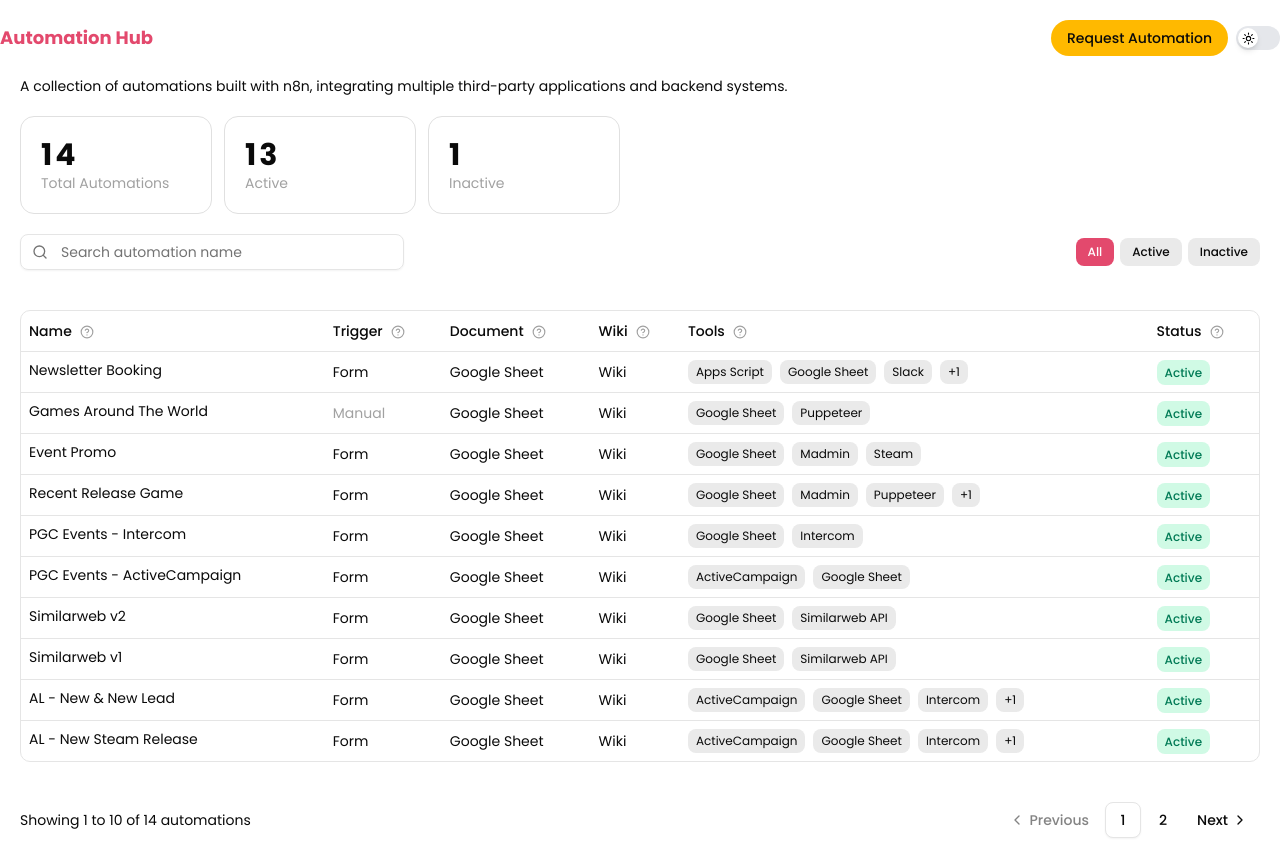
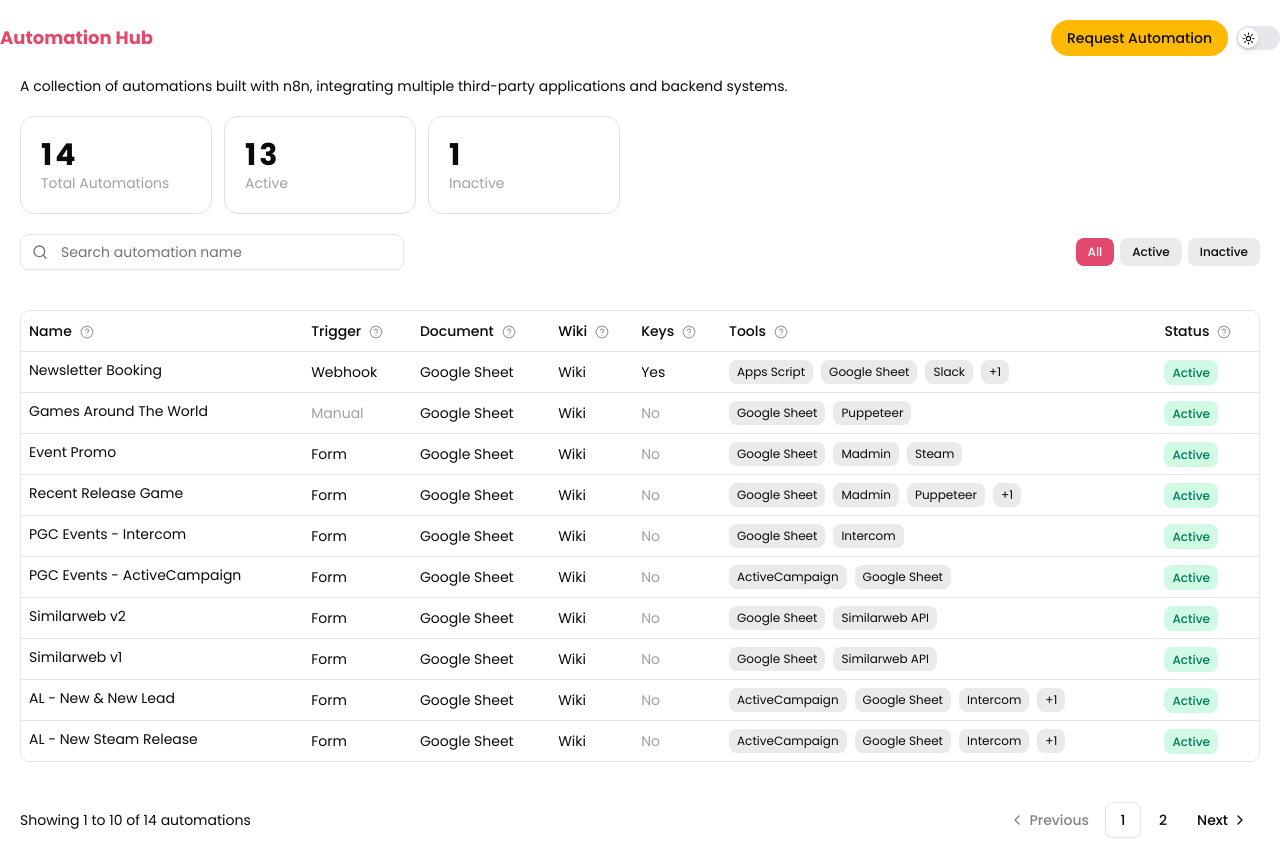
Before and after one commit to KeyMailer/n8n-automations, a React (Vite) app: page / in a window 1280 px wide. Built offline with nearby package versions, Linux system fonts and the light colour scheme.

Commit message:
(data): add haskey field and change the trigger data of newsletter booking

```diff
--- a/src/components/table-data.tsx
+++ b/src/components/table-data.tsx
@@ -208,6 +208,22 @@
               </TableHead>
               <TableHead>
                 <div className="flex items-center gap-2 ">
+                  Keys
+                  <Tooltip>
+                    <TooltipTrigger asChild>
+                      <CircleQuestionMark
+                        size={14}
+                        className="text-text-color mt-0.5 cursor-pointer"
+                      />
+                    </TooltipTrigger>
+                    <TooltipContent>
+                      <p>Redmine keys</p>
+                    </TooltipContent>
+                  </Tooltip>
+                </div>
+              </TableHead>
+              <TableHead>
+                <div className="flex items-center gap-2 ">
                   Tools
                   <Tooltip>
                     <TooltipTrigger asChild>
@@ -310,6 +326,24 @@
                     ) : (
                       <span className="cursor-not-allowed text-text-color ">
                         -
+                      </span>
+                    )}
+                  </TableCell>
+
+                  <TableCell>
+                    {auto.hasKeys ? (
+                      <a
+                        target="_blank"
+                        rel="noopener noreferrer"
+                        referrerPolicy="no-referrer"
+                        href={auto.hasKeysLink}
+                        className="cursor-pointer hover:text-[#E3496D]"
+                      >
+                        Yes
+                      </a>
+                    ) : (
+                      <span className="cursor-not-allowed text-text-color ">
+                        No
                       </span>
                     )}
                   </TableCell>
--- a/src/lib/automations-data.ts
+++ b/src/lib/automations-data.ts
@@ -10,25 +10,28 @@
   document: string;
   documentLink: string;
   wikiLink: string;
+  hasKeys: boolean;
+  hasKeysLink: string;
   tools: string[];
   dataflow: string[];
 }
 
 export const automations: Automation[] = [
   {
-    id: "EEE1XADUOAgk3DF9",
+    id: "TgnpcbIeuchbLqrL",
     name: "Newsletter Booking",
     description:
       "The purpose of this automation is to avoid overbooking newsletters such as Influencer and Press, allowing only 13 total bookings per day across all placement types.",
     status: "active",
-    trigger: "Form",
-    triggerLink:
-      "https://neightn.indie-demo.com/form/3dd75c6a-5fe9-44b3-904e-039b5ea70a90",
+    trigger: "Webhook",
+    triggerLink: "https://neightn-booking.indie-demo.com/newsletter-booking",
     document: "Google Sheet",
     documentLink:
       "https://docs.google.com/spreadsheets/d/1DnlRKLkrYxVK5uNoF7I9DpkQf0hIz_Aec3E3CDdNvVU/edit?gid=450992887#gid=450992887",
     wikiLink:
       "https://redmine.lifejak.com/projects/keymailer/wiki/Newsletter_Booking",
+    hasKeys: true,
+    hasKeysLink: "https://redmine.lifejak.com/projects/keymailer/keys?page=2",
     tools: ["Webhook", "Apps Script", "Google Sheet", "Slack"],
     dataflow: [
       "This automation will run when a user fills out the form",
@@ -52,6 +55,8 @@
       "https://docs.google.com/spreadsheets/d/1mQR4Yo3UQVY_FpgehhY7yo9zz_I8M3gjwmcpAglRkkE/edit?gid=0#gid=0",
     wikiLink:
       "https://redmine.lifejak.com/projects/keymailer/wiki/Games_Around_The_World",
+    hasKeys: false,
+    hasKeysLink: "",
     tools: ["Puppeteer", "Google Sheet"],
     dataflow: [
       "Start automation workflow",
@@ -77,6 +82,8 @@
     documentLink:
       "https://docs.google.com/spreadsheets/d/11YQ20YA4Khsb6l60nHGYDe9aSJJ01S8LJ26UlSY7wtY/edit?gid=0#gid=0",
     wikiLink: "https://redmine.lifejak.com/projects/keymailer/wiki/Event_Promo",
+    hasKeys: false,
+    hasKeysLink: "",
     tools: ["Steam", "Madmin", "Google Sheet"],
     dataflow: [
       "Form submission triggers automation",
@@ -106,6 +113,8 @@
       "https://docs.google.com/spreadsheets/d/1apzXbgiOGMUsJIpnfvH-7c2qwJnVWqBedIcE7e7VVtM/edit?gid=0#gid=0",
     wikiLink:
       "https://redmine.lifejak.com/projects/keymailer/wiki/Recent_Release_Game",
+    hasKeys: false,
+    hasKeysLink: "",
     tools: ["Madmin", "Puppeteer", "Steam", "Google Sheet"],
     dataflow: [
       "User manually inputs data into Google Sheet",
@@ -157,6 +166,8 @@
       "https://docs.google.com/spreadsheets/d/1OnIEEPkAKocIF7mUMTQb-OWoWgwkTkxbbYQdm5xYYlo/edit?gid=563145277#gid=563145277",
     wikiLink:
       "https://redmine.lifejak.com/projects/keymailer/wiki/PGC_Events_-_Intercom",
+    hasKeys: false,
+    hasKeysLink: "",
     tools: ["Intercom", "Google Sheet"],
     dataflow: [
       "Search attendee name & publisher in Intercom",
@@ -178,6 +189,8 @@
       "https://docs.google.com/spreadsheets/d/1OnIEEPkAKocIF7mUMTQb-OWoWgwkTkxbbYQdm5xYYlo/edit?gid=563145277#gid=563145277",
     wikiLink:
       "https://redmine.lifejak.com/projects/keymailer/wiki/PGC_Events_-_ActiveCampaign",
+    hasKeys: false,
+    hasKeysLink: "",
     tools: ["ActiveCampaign", "Google Sheet"],
     dataflow: [
       "Search attendee name in ActiveCampaign",
@@ -199,6 +212,8 @@
       "https://docs.google.com/spreadsheets/d/18MR1ZohK-yZzKUCTU9VFD27607kdA_C6VdCS4afvqi4/edit?gid=0#gid=0",
     wikiLink:
       "https://redmine.lifejak.com/projects/keymailer/wiki/Similarweb_v2",
+    hasKeys: false,
+    hasKeysLink: "",
     tools: ["Similarweb API", "Google Sheet"],
     dataflow: [
       "Import the downloaded CSV data (check document README)",
@@ -224,6 +239,8 @@
       "https://docs.google.com/spreadsheets/d/13zGM11fO-TbN_ayA4tQ4oZmlWZZQ-jCC42kDjK1vhNU/edit?gid=0#gid=0",
     wikiLink:
       "https://redmine.lifejak.com/projects/keymailer/wiki/Similarweb_v1",
+    hasKeys: false,
+    hasKeysLink: "",
     tools: ["Similarweb API", "Google Sheet"],
     dataflow: [
       "Import the downloaded CSV data (check document README)",
@@ -246,6 +263,8 @@
     documentLink:
       "https://docs.google.com/spreadsheets/d/1tcH9p_Zx-4UlC3fpccLAjdCWNFlDaS_Hr5eueEv2aBA/edit?gid=0#gid=0",
     wikiLink: "https://redmine.lifejak.com/projects/keymailer/wiki/AutoLead",
+    hasKeys: false,
+    hasKeysLink: "",
     tools: ["Madmin", "Intercom", "ActiveCampaign", "Google Sheet"],
     dataflow: [
       "User types 'Run' in the form to trigger the workflow",
@@ -276,6 +295,8 @@
     documentLink:
       "https://docs.google.com/spreadsheets/d/1t9jYjDAbIkXz1zGxd41DXJSaCgaBnqPZ7hlSF2d0Tos/edit?gid=0#gid=0",
     wikiLink: "https://redmine.lifejak.com/projects/keymailer/wiki/AutoLead",
+    hasKeys: false,
+    hasKeysLink: "",
     tools: ["Madmin", "Intercom", "ActiveCampaign", "Google Sheet"],
     dataflow: [
       "User types 'Run' in the form to trigger the workflow",
@@ -306,6 +327,8 @@
     documentLink:
       "https://docs.google.com/spreadsheets/d/18BX6R492N903_GlhGMQtd54Ofbw1YO1t2C7glzRRXXg/edit?gid=0#gid=0",
     wikiLink: "https://redmine.lifejak.com/projects/keymailer/wiki/AutoLead",
+    hasKeys: false,
+    hasKeysLink: "",
     tools: ["Madmin", "Intercom", "ActiveCampaign", "Google Sheet"],
     dataflow: [
       "User types 'Run' in the form to trigger the workflow",
@@ -336,6 +359,8 @@
     documentLink:
       "https://docs.google.com/spreadsheets/d/1kVe9Iyy4PL9LxCf8PzRzjdQ8XoEsU7P7qAdeVFCcLLU/edit?gid=0#gid=0",
     wikiLink: "https://redmine.lifejak.com/projects/keymailer/wiki/AutoLead",
+    hasKeys: false,
+    hasKeysLink: "",
     tools: ["Madmin", "Intercom", "ActiveCampaign", "Google Sheet"],
     dataflow: [
       "User types 'Run' in the form to trigger the workflow",
@@ -367,6 +392,8 @@
       "https://docs.google.com/spreadsheets/d/183FnNcP4inwXqtFztFaekdsoghjI6-EXxPtra_SEgY4/edit?gid=1886736831#gid=1886736831",
     wikiLink:
       "https://redmine.lifejak.com/projects/keymailer/wiki/Lead_Generation",
+    hasKeys: false,
+    hasKeysLink: "",
     tools: ["Madmin", "Intercom", "ActiveCampaign", "Steam", "Google Sheet"],
     dataflow: [
       "Get latest scraped data from Google Sheets",
@@ -391,6 +418,8 @@
     documentLink: "",
     wikiLink:
       "https://redmine.lifejak.com/projects/keymailer/wiki/Tiktok_Comment_Scraper",
+    hasKeys: false,
+    hasKeysLink: "",
     tools: ["Apify", "Google Sheet"],
     dataflow: [
       "Get the video URL from Google Sheet",
```
